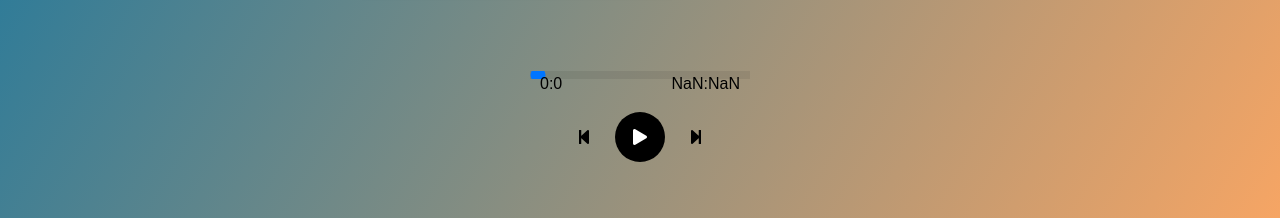
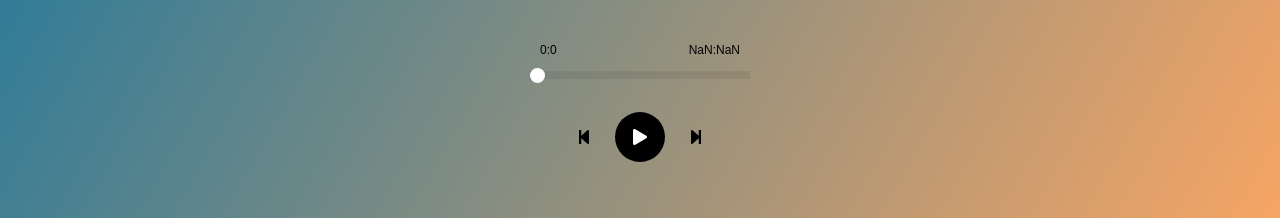
Before and after one commit to Dev-Lee-js/cd-player, a plain HTML site: page index.html in a window 1280 px wide. Shown: the part 582-800 px from the top of the page. Drawn offline with Linux system fonts and the light colour scheme.

Commit message:
재생바 디자인

```diff
--- a/css/style.css
+++ b/css/style.css
@@ -35,18 +35,25 @@
     -webkit-appearance: none;
     background: rgba(0, 0, 0, .07);
     outline: none;
-    overflow: hidden;
 }
+.play__range input[type=range]::-webkit-slider-thumb {
+    -webkit-appearance: none;
+    border-radius: 50%;
+    width: 15px;
+    height: 15px;
+    background: #fff;
+    cursor: pointer;
+  }
 .play__time p {
     position: absolute;
-    font-size: var(--font-small);
+    font-size: 12px;
     color: var(--grey);
 }
 .play__time p:first-child {
-    top: -12px;
+    top: -40px;
     left: 10px;
 }
 .play__time p:last-child {
-    top: -12px;
+    top: -40px;
     right: 10px;
 }
--- a/js/index.js
+++ b/js/index.js
@@ -82,6 +82,7 @@ window.onload = function(){
 
         if(play_sw == 0){
             audio[pageNum].play()
+            audio[pageNum].loop = true;
             play_button.className = "fas fa-pause"
             play_sw = 1
 
```
